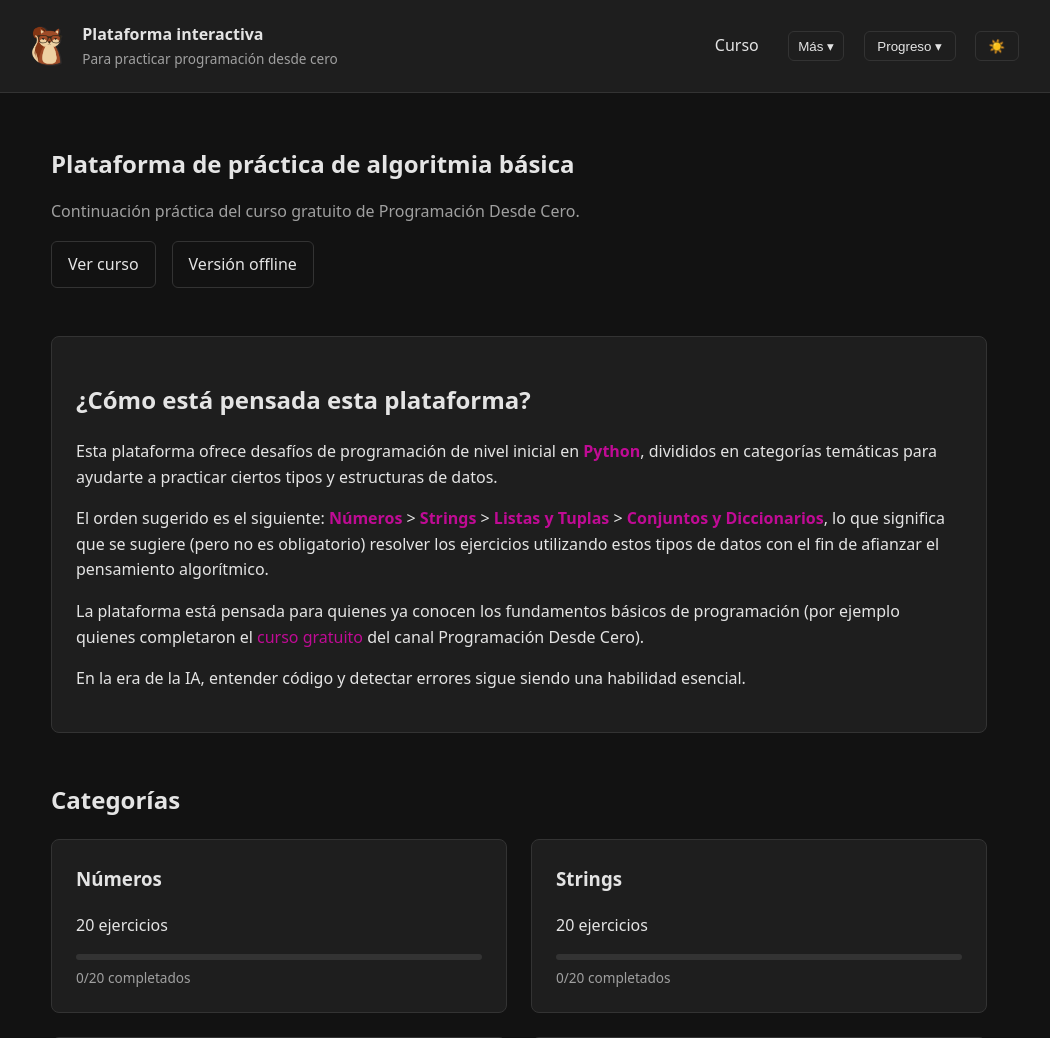
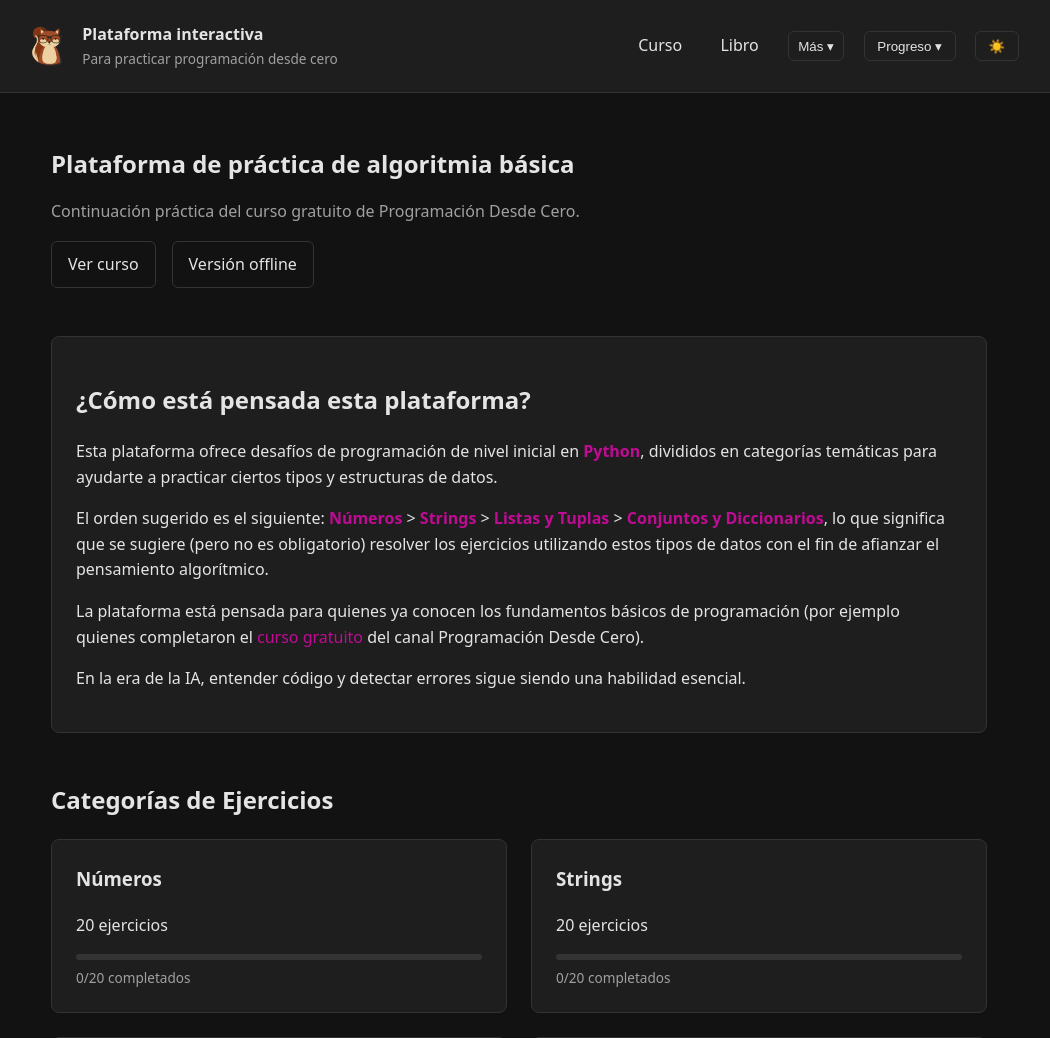
Before and after one commit to patr1c1a/plataforma-practica-interactiva, a FastAPI app: page / in a window 1280 px wide. Shown: the top 1038 px of the page, without its empty margins (121-1171 px from the left). Run offline with FastAPI, Linux system fonts and the light colour scheme; some libraries are stand-ins or nearby versions.

Commit message:
chore: incorporar link a libro

```diff
--- a/web/templates/fragments/home_content.html
+++ b/web/templates/fragments/home_content.html
@@ -45,7 +45,7 @@
 </section>
 
 <section class="categories-section">
-    <h2>Categor&iacute;as</h2>
+    <h2>Categor&iacute;as de Ejercicios</h2>
 
     <div class="categories-grid">
         {% for category in category_cards %}
--- a/web/templates/index.html
+++ b/web/templates/index.html
@@ -42,6 +42,9 @@
                 <a href="https://www.youtube.com/playlist?list=PLb_E6BNMg5j7-MJ0ctjvKQlv2PU7qbMDb" target="_blank"
                     class="nav-link">
                     Curso
+                </a>
+                <a href="https://payhip.com/b/WSi0z" target="_blank" class="nav-link">
+                    Libro
                 </a>
 
                 <div class="dropdown">
```
